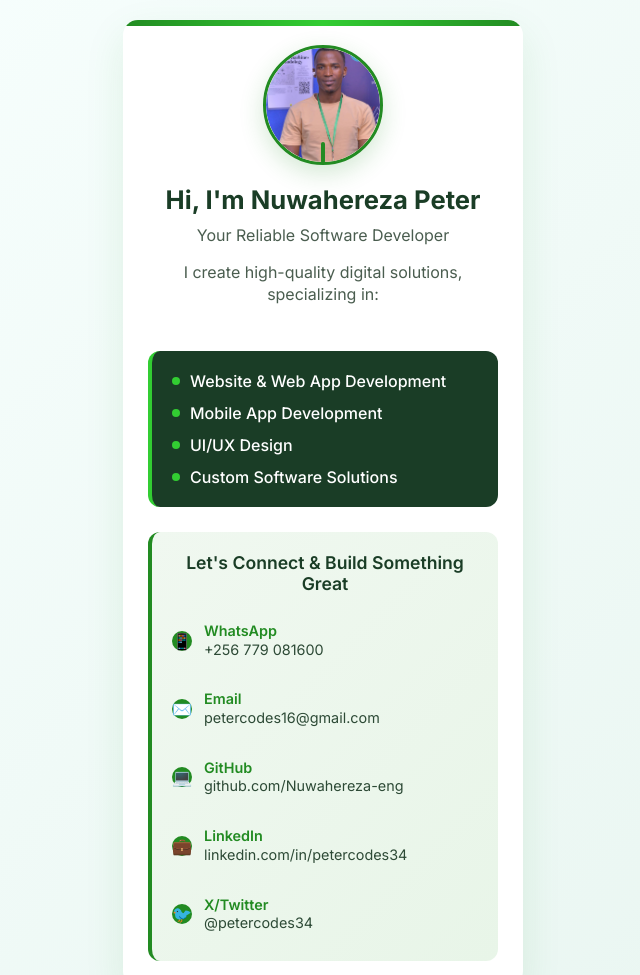
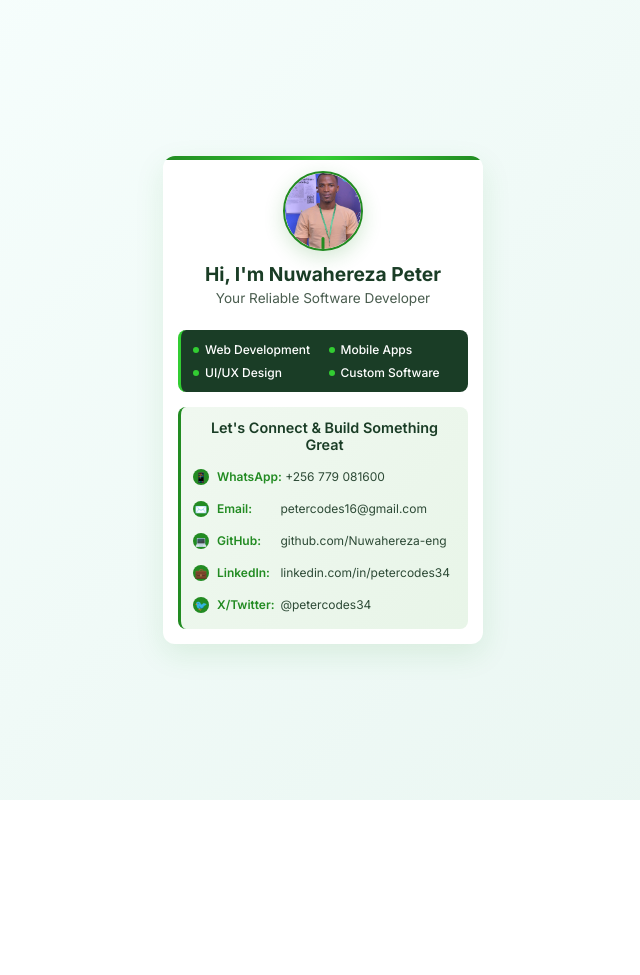
Before and after one commit to Nuwahereza-eng/flyer, a plain HTML site: page index.html in a window 1280 px wide. Shown: the top 975 px of the page, without its empty margins (317-957 px from the left). After the commit the page ends 800 px from the top, so only its background shows below. Drawn offline with Linux system fonts and the light colour scheme.

Commit message:
made it smaller

```diff
--- a/index.html
+++ b/index.html
@@ -16,7 +16,7 @@
         body {
             font-family: 'Inter', sans-serif;
             background: linear-gradient(135deg, #f8fffe 0%, #e8f5f0 100%);
-            padding: 20px;
+            padding: 10px;
             min-height: 100vh;
             display: flex;
             align-items: center;
@@ -25,13 +25,14 @@
 
         .flyer {
             background: white;
-            border-radius: 15px;
-            padding: 25px;
-            max-width: 400px;
+            border-radius: 12px;
+            padding: 15px;
+            max-width: 320px;
             width: 100%;
-            box-shadow: 0 15px 40px rgba(34, 139, 34, 0.1);
+            box-shadow: 0 10px 30px rgba(34, 139, 34, 0.1);
             position: relative;
             overflow: hidden;
+            max-height: 85vh;
         }
 
         .flyer::before {
@@ -40,36 +41,31 @@
             top: 0;
             left: 0;
             right: 0;
-            height: 6px;
+            height: 4px;
             background: linear-gradient(90deg, #228B22, #32CD32, #228B22);
-        }
-
-        .header {
-            text-align: center;
-            margin-bottom: 40px;
         }
 
         .profile-section {
             display: flex;
             flex-direction: column;
             align-items: center;
-            gap: 20px;
-            margin-bottom: 30px;
+            gap: 12px;
+            margin-bottom: 15px;
             text-align: center;
         }
 
         .profile-image {
-            width: 120px;
-            height: 120px;
+            width: 80px;
+            height: 80px;
             border-radius: 50%;
             background: #f5f5dc;
             display: flex;
             align-items: center;
             justify-content: center;
             position: relative;
-            box-shadow: 0 8px 25px rgba(34, 139, 34, 0.2);
+            box-shadow: 0 6px 20px rgba(34, 139, 34, 0.2);
             flex-shrink: 0;
-            border: 3px solid #228B22;
+            border: 2px solid #228B22;
             overflow: hidden;
         }
 
@@ -82,67 +78,56 @@
 
         .lanyard {
             position: absolute;
-            bottom: -10px;
+            bottom: -8px;
             left: 50%;
             transform: translateX(-50%);
-            width: 4px;
-            height: 30px;
+            width: 3px;
+            height: 20px;
             background: #228B22;
             border-radius: 2px;
         }
 
-        .profile-content {
-            flex: 1;
-            min-width: 300px;
-        }
-
         .main-title {
-            font-size: 1.6em;
+            font-size: 1.2em;
             font-weight: 700;
             color: #1a3d26;
-            margin-bottom: 8px;
+            margin-bottom: 4px;
             line-height: 1.2;
         }
 
         .subtitle {
-            font-size: 1em;
+            font-size: 0.85em;
             color: #4a5d4f;
-            margin-bottom: 15px;
-            line-height: 1.4;
+            margin-bottom: 8px;
+            line-height: 1.3;
         }
 
         .services {
             background: #1a3d26;
-            padding: 20px;
-            border-radius: 12px;
-            margin-bottom: 25px;
-            border-left: 4px solid #32CD32;
-        }
-
-        .services h3 {
-            color: #32CD32;
-            font-size: 1.2em;
-            font-weight: 600;
+            padding: 12px;
+            border-radius: 8px;
             margin-bottom: 15px;
+            border-left: 3px solid #32CD32;
         }
 
         .services-list {
             display: grid;
-            grid-template-columns: 1fr;
-            gap: 12px;
+            grid-template-columns: 1fr 1fr;
+            gap: 8px;
         }
 
         .service-item {
             display: flex;
             align-items: center;
-            gap: 10px;
+            gap: 6px;
             color: white;
             font-weight: 500;
+            font-size: 0.75em;
         }
 
         .service-icon {
-            width: 8px;
-            height: 8px;
+            width: 6px;
+            height: 6px;
             background: #32CD32;
             border-radius: 50%;
             flex-shrink: 0;
@@ -150,53 +135,56 @@
 
         .contact-section {
             background: linear-gradient(135deg, #f0f8f0 0%, #e8f5e8 100%);
-            padding: 20px;
-            border-radius: 12px;
+            padding: 12px;
+            border-radius: 8px;
             color: #1a3d26;
-            border-left: 4px solid #228B22;
+            border-left: 3px solid #228B22;
         }
 
         .contact-title {
-            font-size: 1.1em;
+            font-size: 0.9em;
             font-weight: 600;
             text-align: center;
-            margin-bottom: 20px;
+            margin-bottom: 12px;
             color: #1a3d26;
         }
 
         .contact-grid {
             display: grid;
             grid-template-columns: 1fr;
-            gap: 15px;
+            gap: 8px;
         }
 
         .contact-item {
             display: flex;
             align-items: center;
-            gap: 12px;
-            padding: 8px 0;
+            gap: 8px;
+            padding: 4px 0;
         }
 
         .contact-icon {
-            width: 20px;
-            height: 20px;
+            width: 16px;
+            height: 16px;
             background: #228B22;
             border-radius: 50%;
             display: flex;
             align-items: center;
             justify-content: center;
             flex-shrink: 0;
+            font-size: 10px;
         }
 
         .contact-text {
-            font-size: 0.9em;
-            line-height: 1.3;
+            font-size: 0.75em;
+            line-height: 1.2;
+            flex: 1;
         }
 
         .contact-label {
             font-weight: 600;
             color: #228B22;
-            display: block;
+            display: inline-block;
+            min-width: 60px;
         }
 
         .contact-value {
@@ -204,19 +192,27 @@
             font-weight: 400;
         }
 
-        @media (max-width: 640px) {
+        @media (max-width: 320px) {
             .flyer {
-                padding: 20px;
-                margin: 10px;
+                padding: 12px;
+                margin: 5px;
             }
 
             .main-title {
-                font-size: 1.4em;
+                font-size: 1.1em;
             }
 
             .profile-image {
-                width: 100px;
-                height: 100px;
+                width: 70px;
+                height: 70px;
+            }
+
+            .contact-text {
+                font-size: 0.7em;
+            }
+
+            .service-item {
+                font-size: 0.7em;
             }
         }
     </style>
@@ -231,7 +227,6 @@
             <div class="profile-content">
                 <h1 class="main-title">Hi, I'm Nuwahereza Peter</h1>
                 <p class="subtitle">Your Reliable Software Developer</p>
-                <p class="subtitle">I create high-quality digital solutions, specializing in:</p>
             </div>
         </div>
 
@@ -239,11 +234,11 @@
             <div class="services-list">
                 <div class="service-item">
                     <div class="service-icon"></div>
-                    <span>Website & Web App Development</span>
+                    <span>Web Development</span>
                 </div>
                 <div class="service-item">
                     <div class="service-icon"></div>
-                    <span>Mobile App Development</span>
+                    <span>Mobile Apps</span>
                 </div>
                 <div class="service-item">
                     <div class="service-icon"></div>
@@ -251,7 +246,7 @@
                 </div>
                 <div class="service-item">
                     <div class="service-icon"></div>
-                    <span>Custom Software Solutions</span>
+                    <span>Custom Software</span>
                 </div>
             </div>
         </div>
@@ -262,35 +257,35 @@
                 <div class="contact-item">
                     <div class="contact-icon">📱</div>
                     <div class="contact-text">
-                        <span class="contact-label">WhatsApp</span>
+                        <span class="contact-label">WhatsApp:</span>
                         <span class="contact-value">+256 779 081600</span>
                     </div>
                 </div>
                 <div class="contact-item">
                     <div class="contact-icon">✉️</div>
                     <div class="contact-text">
-                        <span class="contact-label">Email</span>
+                        <span class="contact-label">Email:</span>
                         <span class="contact-value">petercodes16@gmail.com</span>
                     </div>
                 </div>
                 <div class="contact-item">
                     <div class="contact-icon">💻</div>
                     <div class="contact-text">
-                        <span class="contact-label">GitHub</span>
+                        <span class="contact-label">GitHub:</span>
                         <span class="contact-value">github.com/Nuwahereza-eng</span>
                     </div>
                 </div>
                 <div class="contact-item">
                     <div class="contact-icon">💼</div>
                     <div class="contact-text">
-                        <span class="contact-label">LinkedIn</span>
+                        <span class="contact-label">LinkedIn:</span>
                         <span class="contact-value">linkedin.com/in/petercodes34</span>
                     </div>
                 </div>
                 <div class="contact-item">
                     <div class="contact-icon">🐦</div>
                     <div class="contact-text">
-                        <span class="contact-label">X/Twitter</span>
+                        <span class="contact-label">X/Twitter:</span>
                         <span class="contact-value">@petercodes34</span>
                     </div>
                 </div>
```
